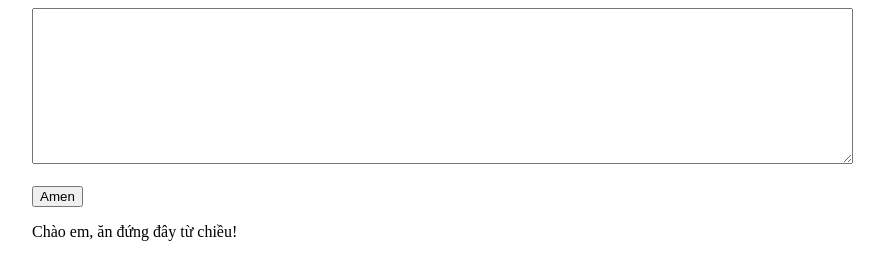
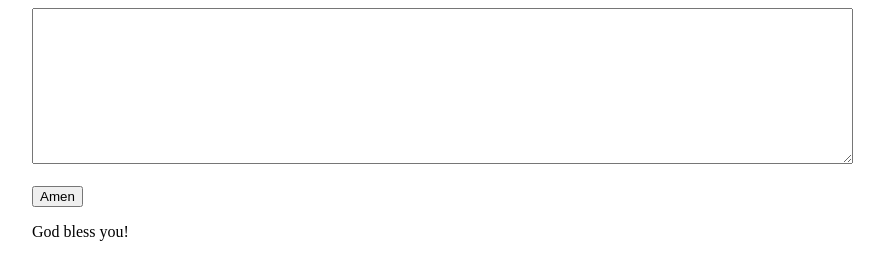
Before and after one commit to huuson235/huuson235.github.io, a plain HTML site: page index.html in a window 1280 px wide. Shown: the whole page, without its empty margins (258-1142 px from the left). Drawn offline with Linux system fonts and the light colour scheme.

Commit message:
Update index.html

```diff
--- a/index.html
+++ b/index.html
@@ -17,7 +17,7 @@
         <textarea name="bible" id="bible" cols="100" rows="10"></textarea>
         <br /><br/>
         <button id="convert-btn" onclick="handleClick()" type="button">Amen</button>
-        <p id="converted">Chào em, ăn đứng đây từ chiều!</p>
+        <p id="converted">God bless you!</p>
     </div>
 </body>
 
```
